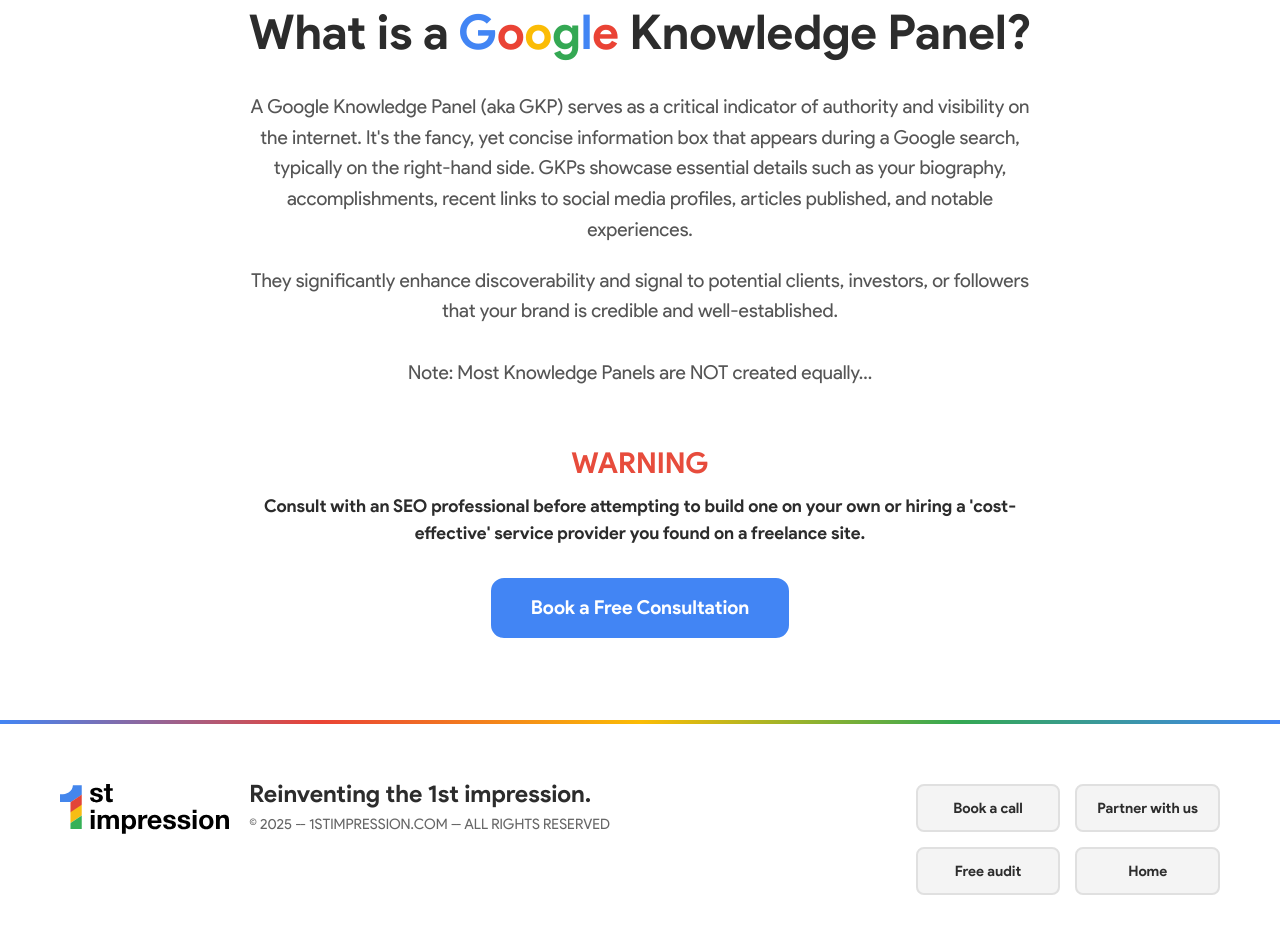
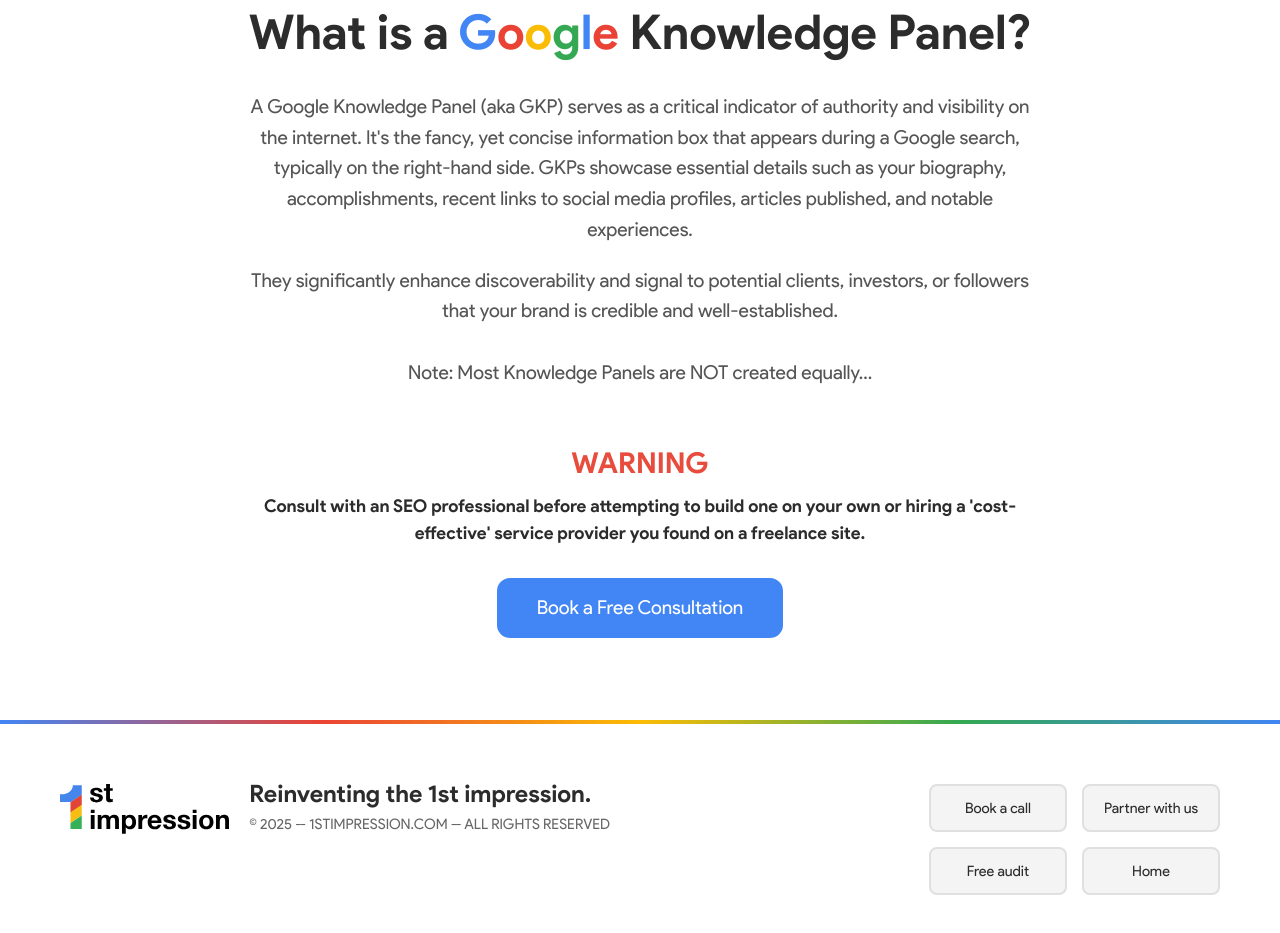
Before and after one commit to archerwolfe/1stimpression, a plain HTML site: page knowledge.html in a window 1280 px wide. Shown: the part 888-1821 px from the top of the page. Drawn offline with nearby package versions, Linux system fonts and the light colour scheme; a script that the page names is missing.

Commit message:
fix: unbold all button text
- Change font-weight from 600 to 400 for all buttons:
  - Book a Free Consultation
  - Book a call
  - Partner with us
  - Free audit
  - Home
- Maintain consistent normal font weight across all buttons

```diff
--- a/knowledge.html
+++ b/knowledge.html
@@ -183,7 +183,7 @@
           Consult with an SEO professional before attempting to build one on your own or hiring a 'cost-effective' service provider you found on a freelance site.
         </p>
         <!-- CTA Button -->
-        <a href="https://calendar.app.google/D2WoiU27dQKDwbFv6" target="_blank" style="display: inline-block; background: #4285f4; border: 2px solid #ffffff; border-radius: 15px; padding: 20px 40px; font-size: 1.2rem; font-weight: 600; color: #ffffff; text-decoration: none; transition: all 0.3s ease;">
+        <a href="https://calendar.app.google/D2WoiU27dQKDwbFv6" target="_blank" style="display: inline-block; background: #4285f4; border: 2px solid #ffffff; border-radius: 15px; padding: 20px 40px; font-size: 1.2rem; font-weight: 400; color: #ffffff; text-decoration: none; transition: all 0.3s ease;">
           Book a Free Consultation
         </a>
       </div>
@@ -223,16 +223,16 @@
 
         <!-- Navigation Buttons Grid -->
         <div class="footer-nav" style="display: grid; grid-template-columns: 1fr 1fr; gap: 15px;">
-          <a href="index.html#contact" class="footer-btn" style="background: #f4f4f4; border: 2px solid #e0e0e0; border-radius: 8px; padding: 12px 20px; font-size: 0.9rem; font-weight: 600; color: #2c2c2c; text-decoration: none; text-align: center; transition: all 0.3s ease;">
+          <a href="index.html#contact" class="footer-btn" style="background: #f4f4f4; border: 2px solid #e0e0e0; border-radius: 8px; padding: 12px 20px; font-size: 0.9rem; font-weight: 400; color: #2c2c2c; text-decoration: none; text-align: center; transition: all 0.3s ease;">
             Book a call
           </a>
-          <a href="index.html#contact" class="footer-btn" style="background: #f4f4f4; border: 2px solid #e0e0e0; border-radius: 8px; padding: 12px 20px; font-size: 0.9rem; font-weight: 600; color: #2c2c2c; text-decoration: none; text-align: center; transition: all 0.3s ease;">
+          <a href="index.html#contact" class="footer-btn" style="background: #f4f4f4; border: 2px solid #e0e0e0; border-radius: 8px; padding: 12px 20px; font-size: 0.9rem; font-weight: 400; color: #2c2c2c; text-decoration: none; text-align: center; transition: all 0.3s ease;">
             Partner with us
           </a>
-          <a href="index.html#contact" class="footer-btn" style="background: #f4f4f4; border: 2px solid #e0e0e0; border-radius: 8px; padding: 12px 20px; font-size: 0.9rem; font-weight: 600; color: #2c2c2c; text-decoration: none; text-align: center; transition: all 0.3s ease;">
+          <a href="index.html#contact" class="footer-btn" style="background: #f4f4f4; border: 2px solid #e0e0e0; border-radius: 8px; padding: 12px 20px; font-size: 0.9rem; font-weight: 400; color: #2c2c2c; text-decoration: none; text-align: center; transition: all 0.3s ease;">
             Free audit
           </a>
-          <a href="index.html" class="footer-btn" style="background: #f4f4f4; border: 2px solid #e0e0e0; border-radius: 8px; padding: 12px 20px; font-size: 0.9rem; font-weight: 600; color: #2c2c2c; text-decoration: none; text-align: center; transition: all 0.3s ease;">
+          <a href="index.html" class="footer-btn" style="background: #f4f4f4; border: 2px solid #e0e0e0; border-radius: 8px; padding: 12px 20px; font-size: 0.9rem; font-weight: 400; color: #2c2c2c; text-decoration: none; text-align: center; transition: all 0.3s ease;">
             Home
           </a>
         </div>
```
